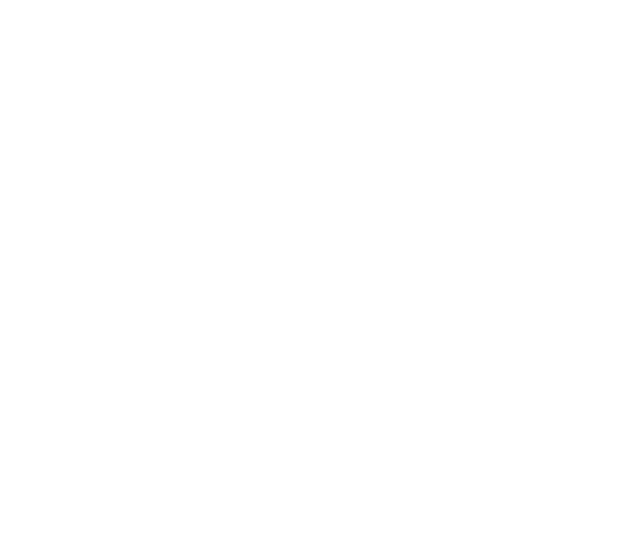
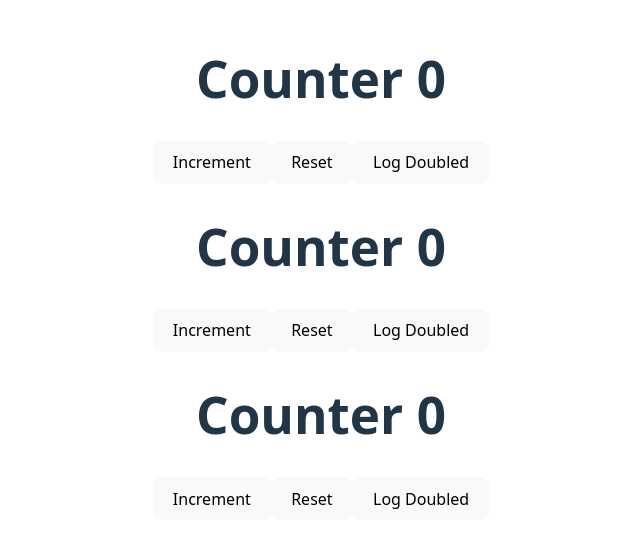
Before and after one commit to dickidarmawansaputra/learn-vue-pinia, a Vue app: page /multiple in a window 1280 px wide. Before the commit this address had no page. Shown: the part 132-680 px from the top of the page, without its empty margins (319-959 px from the left). Built offline with nearby package versions, Linux system fonts and the light colour scheme.

Commit message:
feat: global state

```diff
--- /dev/null
+++ b/src/components/MultipleCounter.vue
@@ -0,0 +1,10 @@
+<script setup>
+import Counter from './Counter.vue';
+</script>
+<template>
+    <Counter/>
+    <Counter/>
+    <Counter/>
+</template>
+<style scoped>
+</style>
--- a/src/main.js
+++ b/src/main.js
@@ -4,6 +4,7 @@
 import { createPinia } from 'pinia'
 import { createRouter, createWebHistory } from 'vue-router';
 import Counter from './components/Counter.vue';
+import MultipleCounter from './components/MultipleCounter.vue';
 
 const pinia = createPinia();
 
@@ -12,6 +13,10 @@
         {
             path: "/counter",
             component: Counter,
+        },
+        {
+            path: "/multiple",
+            component: MultipleCounter,
         }
     ],
     history: createWebHistory(),
```
